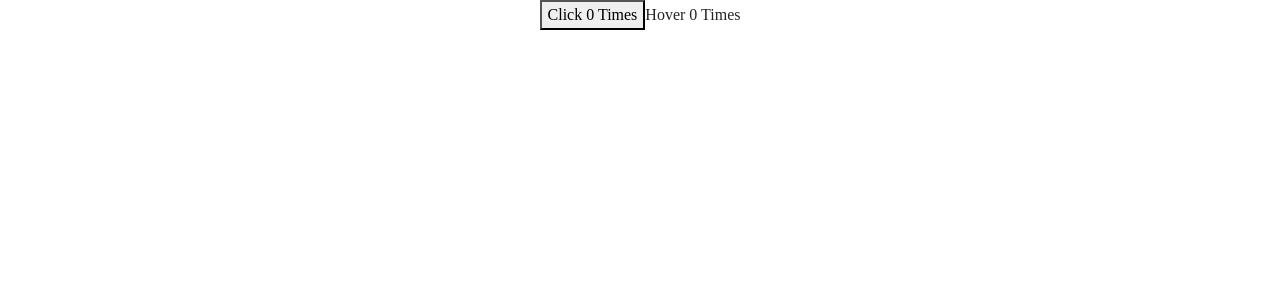
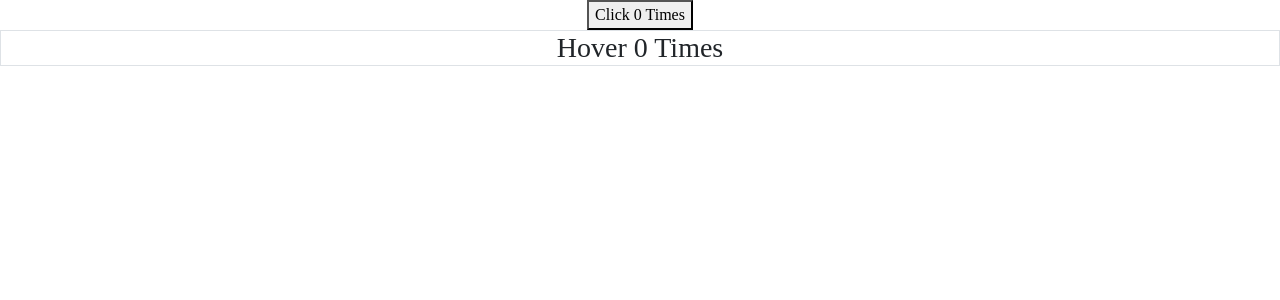
Before and after one commit to gostgmaer/react-first-app-practices, a React (Create React App) app: page / in a window 1280 px wide. Shown: the top 300 px of the page. Built offline with nearby package versions, Linux system fonts and the light colour scheme.

Commit message:
class add

```diff
--- a/src/App.js
+++ b/src/App.js
@@ -50,7 +50,7 @@ import Counter from "./components/Randerprops/Counter";
 
 function App() {
   return (
-    <div className="App">
+    <div className="App d-block">
       {/* <header className="App-header">
         <img src={logo} className="App-logo" alt="logo" />
         <p>
@@ -125,10 +125,10 @@ function App() {
       {/* <ClickCounterTwo></ClickCounterTwo>
       <HoverCounterTwo />
       <User render={(isLockedIn) => (isLockedIn ? "Kishor" : "Guest")}></User> */}
-      <Counter render={(count, incrementCount) =>(
+      <Counter className=" d-block"  render={(count, incrementCount) =>(
         <ClickCounterTwo ClickCounterTwo count={count} incrementCount={incrementCount}> </ClickCounterTwo>
       ) } ></Counter>
-     <Counter render={(count, incrementCount) =>(
+     <Counter className=" d-block" render={(count, incrementCount) =>(
         <HoverCounterTwo ClickCounterTwo count={count} incrementCount={incrementCount}> </HoverCounterTwo>
       ) } ></Counter>
    </div>
--- a/src/components/Randerprops/ClickCounterTwo.js
+++ b/src/components/Randerprops/ClickCounterTwo.js
@@ -5,7 +5,7 @@ class ClickCounterTwo extends Component {
   render() {
     const { count,incrementCount}=this.props
     return (
-      <div>
+      <div className=" d-block" >
         <button onClick={incrementCount}>Click {count} Times</button>
       </div>
     );
--- a/src/components/Randerprops/HoverCounterTwo.js
+++ b/src/components/Randerprops/HoverCounterTwo.js
@@ -5,8 +5,8 @@ class HoverCounterTwo extends Component {
   render() {
     const { count,incrementCount}=this.props
     return (
-      <div>
-        <span onMouseOver={incrementCount}>
+      <div className=" border d-block" >
+        <span className=" h3" onMouseOver={incrementCount}>
           Hover {count} Times
         </span> <br/>
 
```
